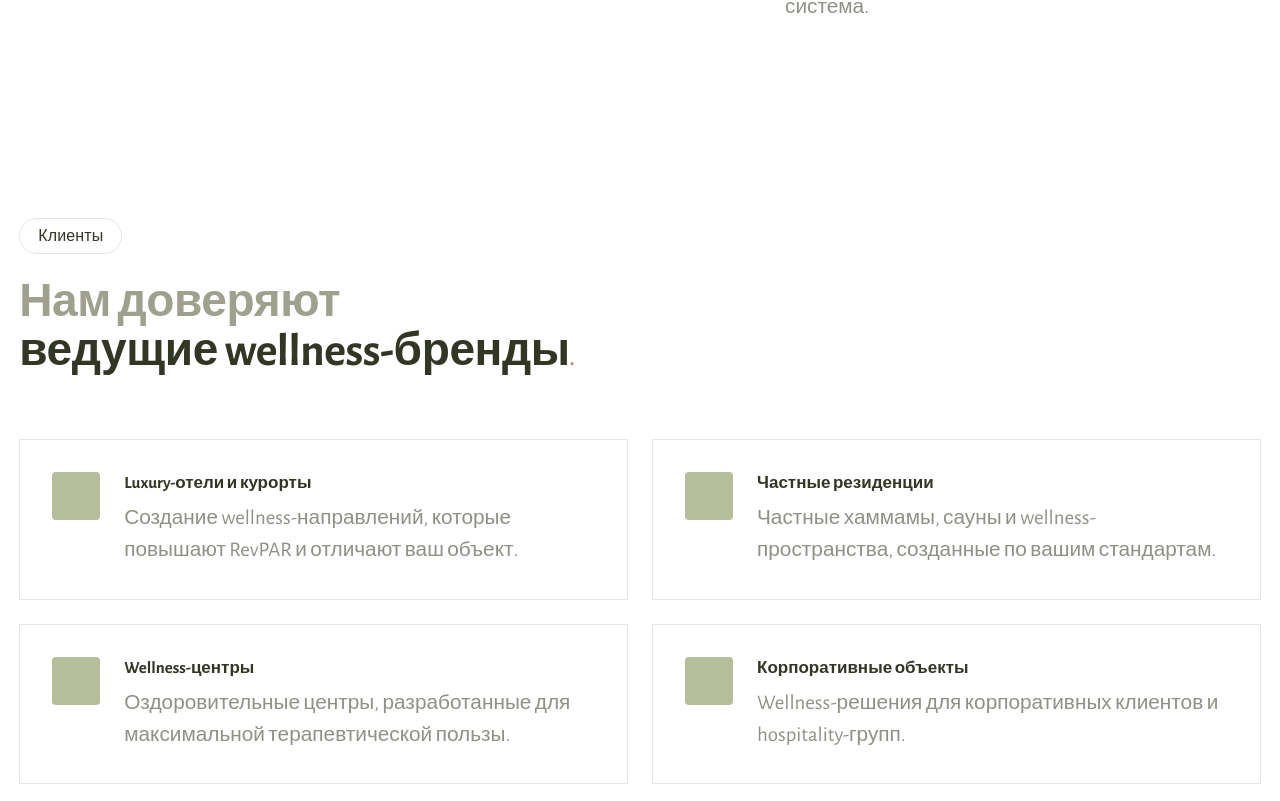
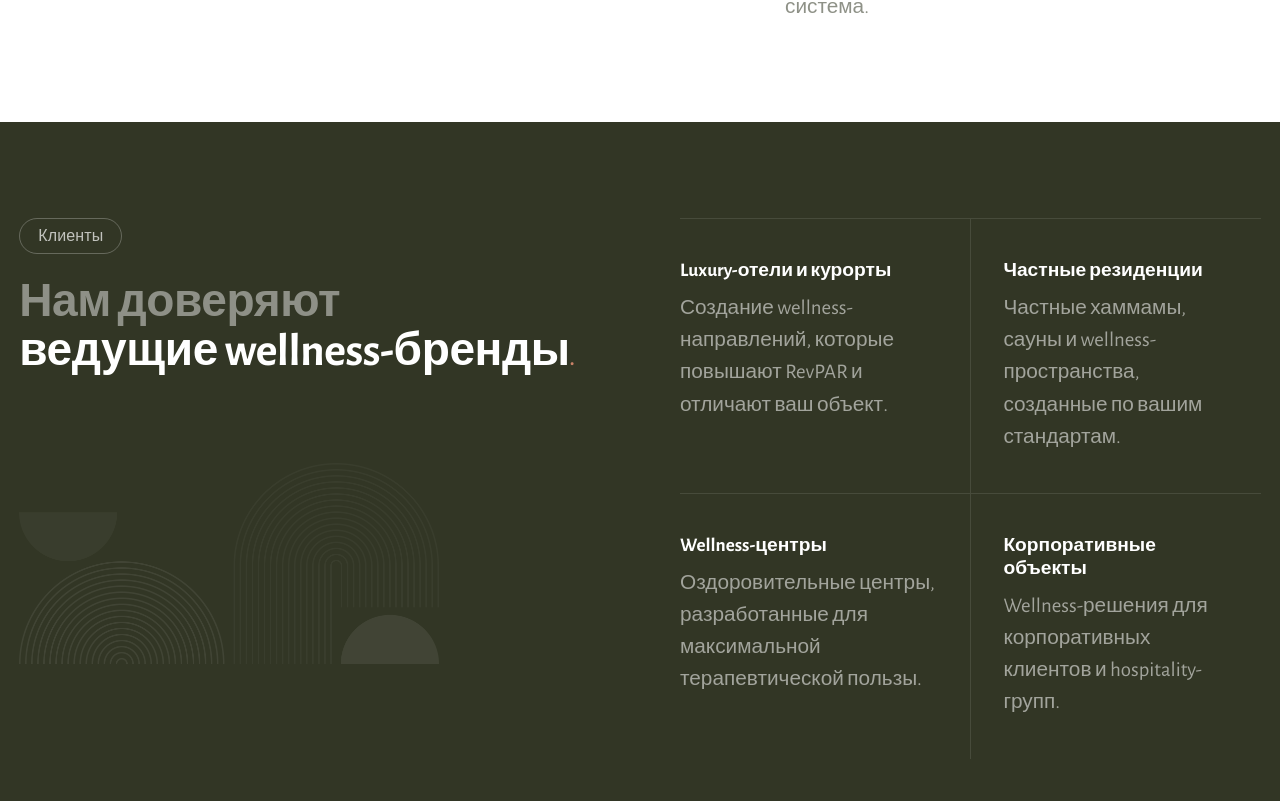
Before and after one commit to digitalcluster25/hws, a React (Vite) app: page / in a window 1280 px wide. Shown: the part 4179-4980 px from the top of the page. Built offline with nearby package versions, Linux system fonts and the light colour scheme.

Commit message:
feat: Клиенты section — Ohio dark layout, shape image, 2x2 grid no borders

```diff
--- a/src/styles/hws.css
+++ b/src/styles/hws.css
@@ -1026,3 +1026,60 @@ select.hws-field { appearance: none; cursor: pointer; }
 @media (max-width: 768px) {
   .cta-inner { flex-direction: column; align-items: flex-start; gap: 2.5rem; }
 }
+
+/* ─────────────────────────────────────────────
+   Клиенты — Ohio about-ver dark layout
+   ───────────────────────────────────────────── */
+.clients-who-section {
+  padding: 6rem max(1.5vw, 16px);
+}
+.clients-who-inner {
+  display: grid;
+  grid-template-columns: 1fr 1fr;
+  gap: 5rem;
+  align-items: start;
+}
+.clients-who-left {
+  display: flex;
+  flex-direction: column;
+}
+.clients-who-shape {
+  width: 100%;
+  max-width: 420px;
+  opacity: 0.18;
+  margin-top: 3rem;
+  filter: brightness(0) invert(1);
+}
+.clients-who-grid {
+  display: grid;
+  grid-template-columns: 1fr 1fr;
+  gap: 0;
+}
+.clients-who-card {
+  padding: 2.5rem 2rem 2.5rem 0;
+  border-top: 1px solid rgba(255,255,255,0.1);
+}
+.clients-who-card:nth-child(even) {
+  padding-left: 2rem;
+  border-left: 1px solid rgba(255,255,255,0.1);
+}
+.clients-who-title {
+  font-size: clamp(1.2rem, 1.4vw, 1.5rem) !important;
+  font-weight: 700;
+  color: #fff;
+  margin-bottom: 0.6rem;
+  line-height: 1.2;
+}
+.clients-who-text {
+  font-size: 1.3rem !important;
+  color: rgba(255,255,255,0.55);
+  line-height: 1.55;
+}
+@media (max-width: 900px) {
+  .clients-who-inner { grid-template-columns: 1fr; gap: 3rem; }
+  .clients-who-shape { max-width: 260px; }
+}
+@media (max-width: 560px) {
+  .clients-who-grid { grid-template-columns: 1fr; }
+  .clients-who-card:nth-child(even) { padding-left: 0; border-left: none; }
+}
--- a/src/wireframe/Wireframe.jsx
+++ b/src/wireframe/Wireframe.jsx
@@ -117,19 +117,26 @@ export default function Wireframe() {
 
 
       {/* ── 8. ДЛЯ КОГО ── */}
-      <section className="py-24" style={{ background: '#fff', ...px }}>
+      <section className="clients-who-section" style={{ background: C.dark, ...px }}>
         <div style={wrap}>
-          <SectionHeader badge="Клиенты" light="Нам доверяют" dark="ведущие wellness-бренды" className="mb-16" />
-          <div className="grid md:grid-cols-2 gap-6">
-            {segments.map(({title,text}) => (
-              <div key={title} className="flex gap-6 items-start p-8 border" style={{ borderColor: '#e5e7e0' }}>
-                <div className="h-12 w-12 rounded shrink-0" style={{ background: C.light }} />
-                <div>
-                  <h3 className="hws-h3 tc-dark mb-2">{title}</h3>
-                  <p className="hws-small tc-subtle">{text}</p>
+          <div className="clients-who-inner">
+
+            {/* левая колонка: заголовок + изображение */}
+            <div className="clients-who-left">
+              <SectionHeader badge="Клиенты" light="Нам доверяют" dark="ведущие wellness-бренды" className="sh-wrap--inverse mb-10" />
+              <img src="/shape1.png" alt="" aria-hidden="true" className="clients-who-shape" />
+            </div>
+
+            {/* правая колонка: 2×2 сетка */}
+            <div className="clients-who-grid">
+              {segments.map(({ title, text }) => (
+                <div key={title} className="clients-who-card">
+                  <h3 className="clients-who-title">{title}</h3>
+                  <p className="clients-who-text">{text}</p>
                 </div>
-              </div>
-            ))}
+              ))}
+            </div>
+
           </div>
         </div>
       </section>
```
Also changed, not shown: assets/shape1.png (added), public/shape1.png (added).
